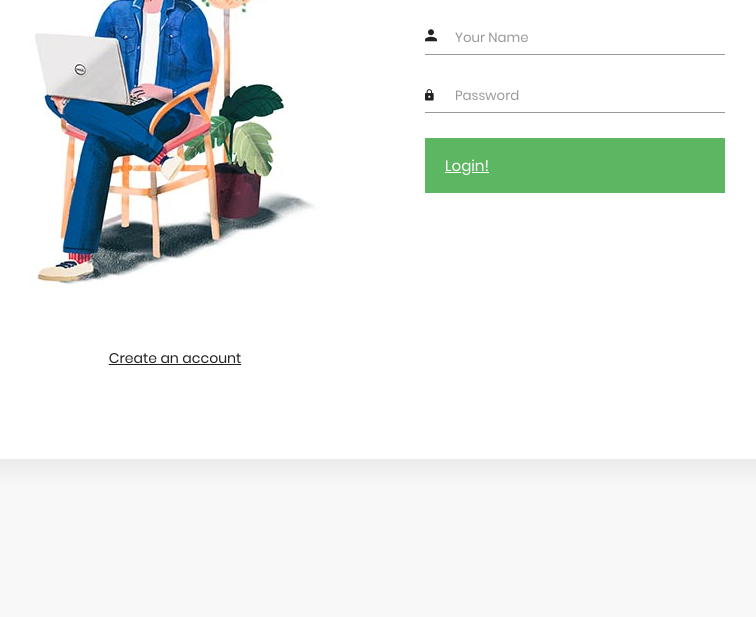
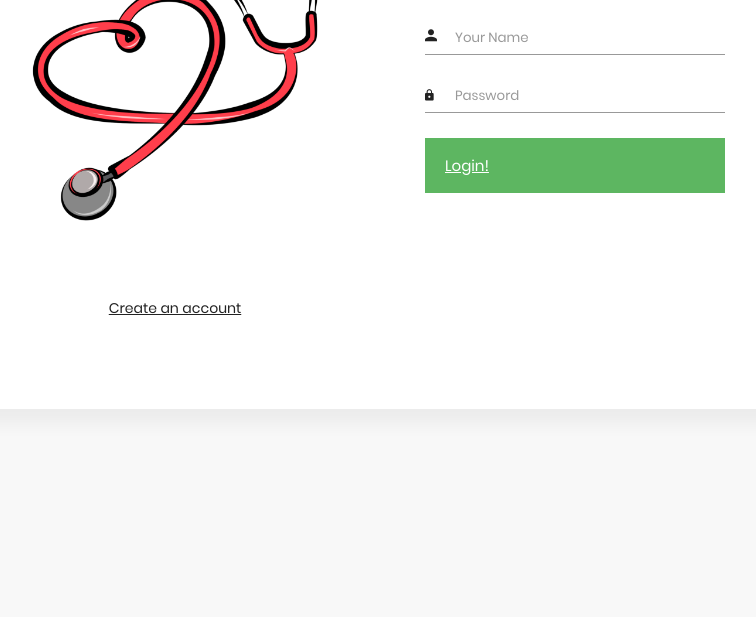
Before and after one commit to gauripala/ivyhacks, a plain HTML site: page login/loginpage.html in a window 1280 px wide. Shown: the part 296-913 px from the top of the page, without its empty margins (275-1031 px from the left). After the commit the page ends 863 px from the top, so only its background shows below. Drawn offline with Linux system fonts and the light colour scheme.

Commit message:
added pics

```diff
--- a/login/loginpage.html
+++ b/login/loginpage.html
@@ -61,7 +61,7 @@
             <div class="container">
                 <div class="signin-content">
                     <div class="signin-image">
-                        <figure><img src="images/signin-image.jpg" alt="sing up image"></figure>
+                        <figure><img src="images/352651f4f9d139ad4a1df77830ac8f9e.png" alt="sing up image"></figure>
                         <a href="signup.html" class="signup-image-link">Create an account</a>
                     </div>
 
```
Also changed, not shown: login/signup.html (+1 -1 lines), login/images/352651f4f9d139ad4a1df77830ac8f9e.png (added), login/images/doctor-family.png (added).
